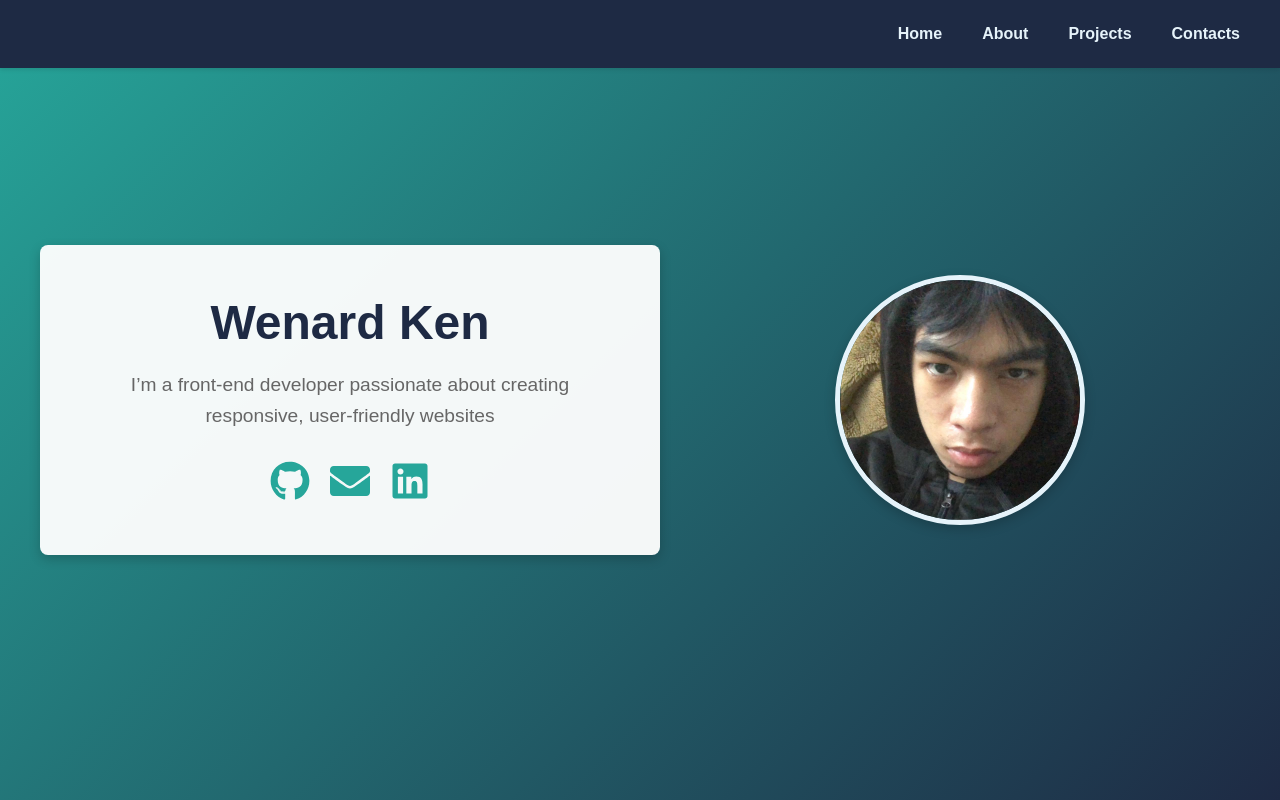
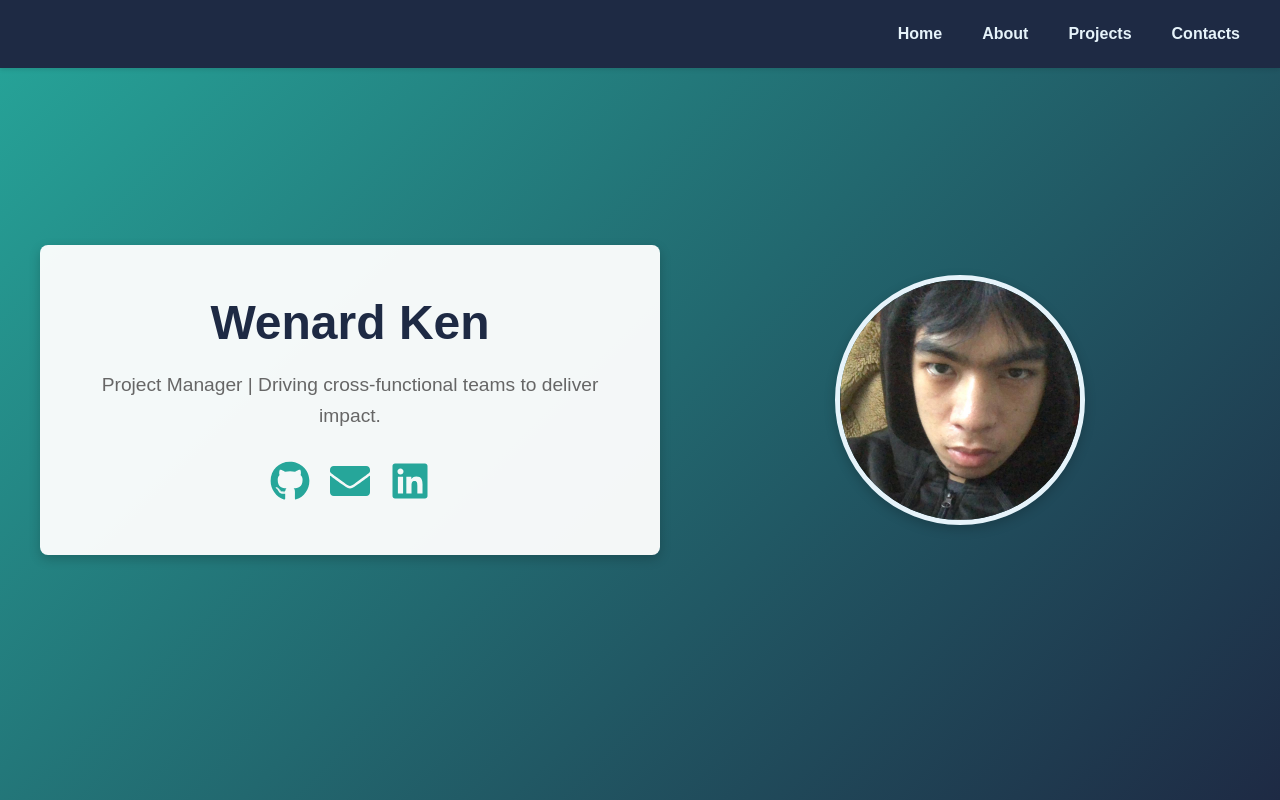
Before and after one commit to WenardKen57/my-portfolio, a React (Vite) app: page / in a window 1280 px wide. Built offline with nearby package versions, Linux system fonts and the light colour scheme.

Commit message:
add project manager headline

```diff
--- a/src/pages/Home.jsx
+++ b/src/pages/Home.jsx
@@ -10,8 +10,7 @@ export default function Home() {
         <section className="heroSection">
           <h1>Wenard Ken</h1>
           <p>
-            I’m a front-end developer passionate about creating responsive,
-            user-friendly websites
+            Project Manager | Driving cross-functional teams to deliver impact.
           </p>
           <div className="social-links">
             <a
@@ -22,7 +21,7 @@ export default function Home() {
             >
               <FaGithub className="social-icon" />
             </a>
-            <a href="mailto:your.email@example.com" aria-label="Email">
+            <a href="mailto:wenardken57@gmail.com" aria-label="Email">
               <FaEnvelope className="social-icon" />
             </a>
             <a
```
